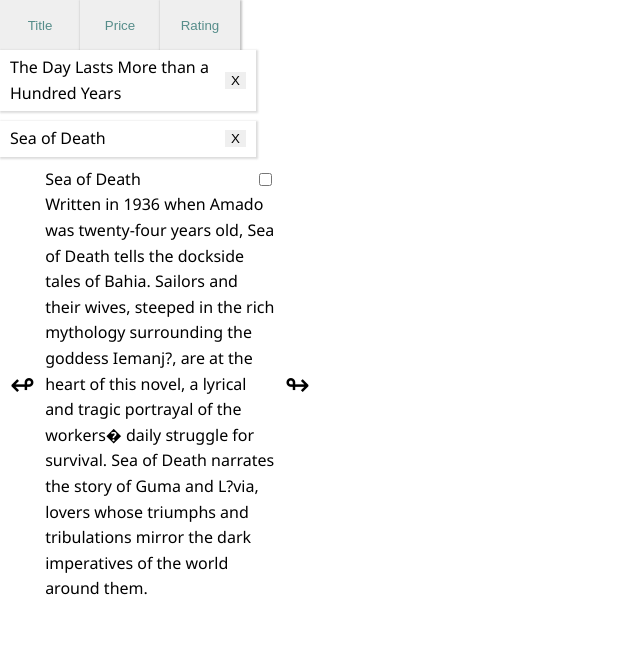
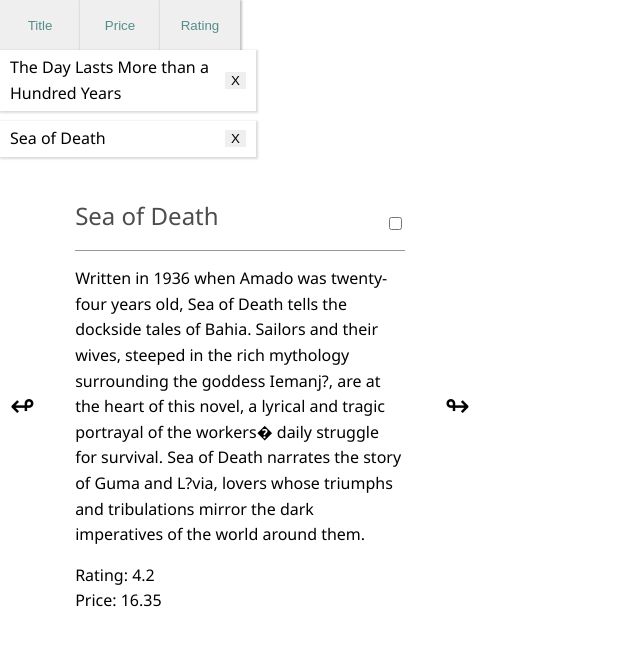
Before and after one commit to LotanM/book-wish-list, a React (Create React App) app: page / in a window 1280 px wide. Shown: the top 646 px of the page, without its empty margins (0-640 px from the left). Built offline with nearby package versions, Linux system fonts and the light colour scheme.

Commit message:
lotan's commit

```diff
--- a/src/assets/styles/cmps/_book-preview.scss
+++ b/src/assets/styles/cmps/_book-preview.scss
@@ -1,13 +1,22 @@
 .book-preview {
     display: flex;
     align-items: center;
-    width: 20rem;
-    // background-color: rgb(236, 236, 236);
+    width: 30rem;
     .header {
         display: flex;
+        align-items: center;
         justify-content: space-between;
+        border-bottom: 1px solid rgb(150, 150, 150);
+        h2 {
+            margin-bottom: 15px;
+        }
+    }
+    .main {
+        margin: 15px 0;
     }
     .book-container {
+        padding: 30px;
+        background-color: white;
         width: 100%;
     }
     button {
@@ -18,4 +27,7 @@
             color: rgb(133, 140, 231);
         }
     }
+    // .footer {
+
+    // }
 }
--- a/src/cmps/BookPreview.jsx
+++ b/src/cmps/BookPreview.jsx
@@ -37,11 +37,21 @@ export class BookPreview extends Component {
                 <button onClick={this.prevBook}> ↫ </button>
                 <div className="book-container">
                     <div className="header">
-                        {books[idx].title}
+                        <h2>
+                            {books[idx].title}
+                        </h2>
                         <input type="checkbox" onChange={(ev) => this.onAddToWishList(books[idx], ev.target.checked)} />
                     </div>
                     <div className="main">
                         {books[idx].description}
+                    </div>
+                    <div className="footer">
+                        <p>
+                            Rating:  {books[idx].rating}
+                        </p>
+                        <p>
+                            Price:  {books[idx].price}
+                        </p>
                     </div>
                 </div>
 
```
